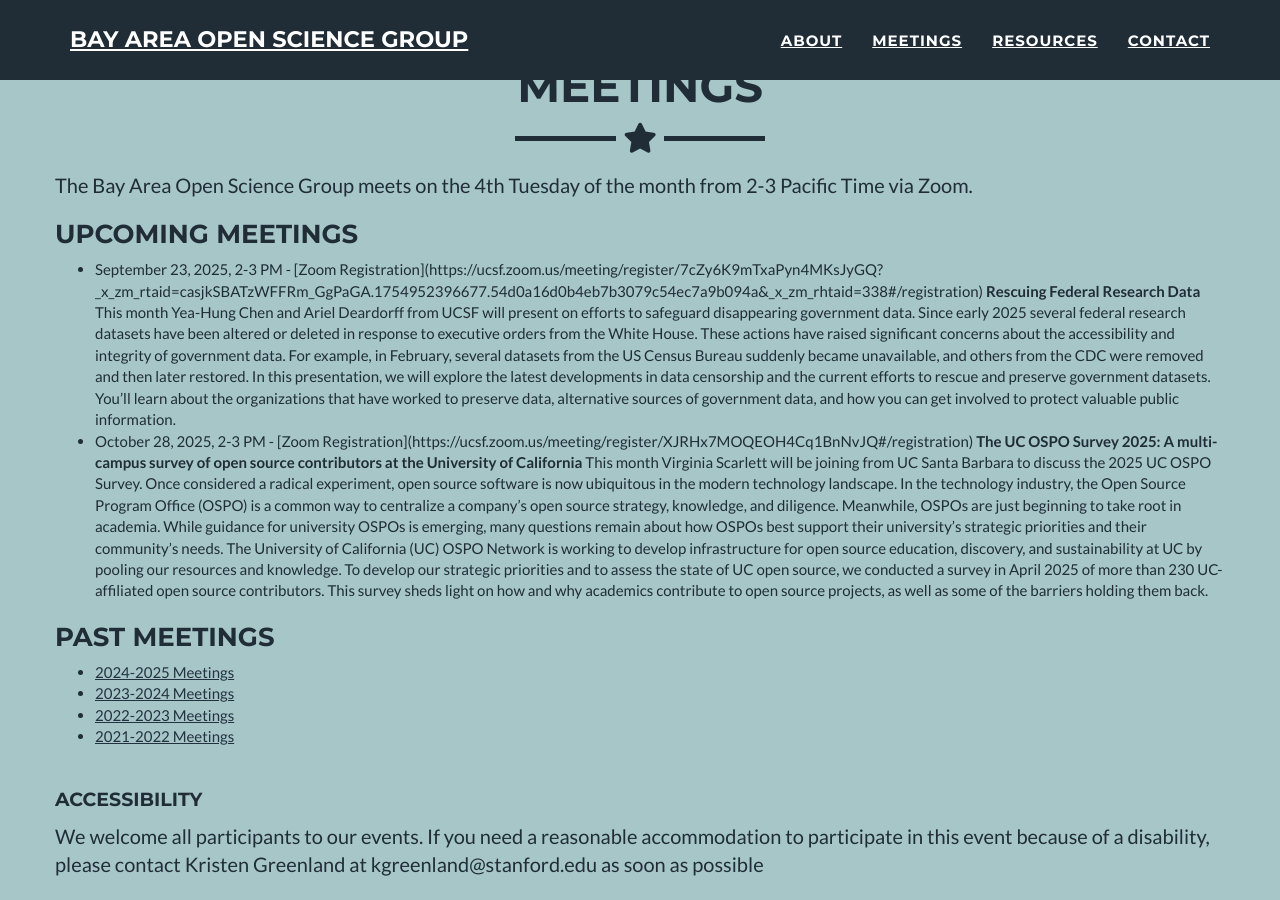
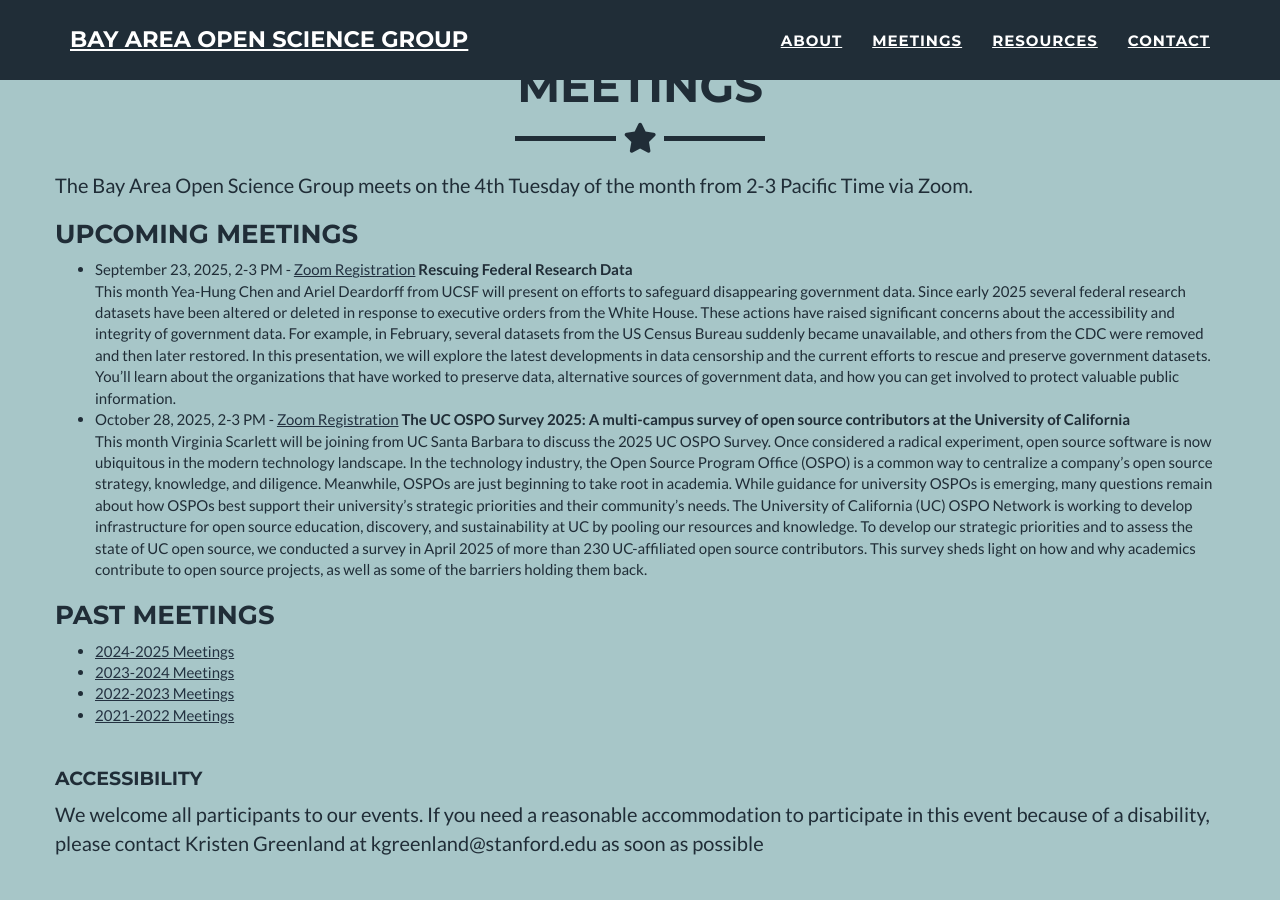
Before and after one commit to BayAreaOpenScienceGroup/BayAreaOpenScienceGroup.github.io, a Jekyll site: the page built from categories/resources/_posts/2014-07-18-Annual-Reflections.markdown, in a window 1280 px wide and 900 px high, scrolled down 1431 px. Built offline with Jekyll 4.4.1, drawn with Linux system fonts in a browser that asks for light colours.

Commit message:
fixing url

```diff
--- a/_includes/meetings.html
+++ b/_includes/meetings.html
@@ -15,13 +15,13 @@
 
         <ul>
           <li>
-          September 23, 2025, 2-3 PM - [Zoom Registration](https://ucsf.zoom.us/meeting/register/7cZy6K9mTxaPyn4MKsJyGQ?_x_zm_rtaid=casjkSBATzWFFRm_GgPaGA.1754952396677.54d0a16d0b4eb7b3079c54ec7a9b094a&_x_zm_rhtaid=338#/registration)
-          <b>Rescuing Federal Research Data</b>
+          September 23, 2025, 2-3 PM - <a href="https://ucsf.zoom.us/meeting/register/7cZy6K9mTxaPyn4MKsJyGQ?_x_zm_rtaid=casjkSBATzWFFRm_GgPaGA.1754952396677.54d0a16d0b4eb7b3079c54ec7a9b094a&_x_zm_rhtaid=338#/registration">Zoom Registration</a>
+          <b>Rescuing Federal Research Data</b><br>
           This month Yea-Hung Chen and Ariel Deardorff from UCSF will present on efforts to safeguard disappearing government data. Since early 2025 several federal research datasets have been altered or deleted in response to executive orders from the White House. These actions have raised significant concerns about the accessibility and integrity of government data. For example, in February, several datasets from the US Census Bureau suddenly became unavailable, and others from the CDC were removed and then later restored. In this presentation, we will explore the latest developments in data censorship and the current efforts to rescue and preserve government datasets. You’ll learn about the organizations that have worked to preserve data, alternative sources of government data, and how you can get involved to protect valuable public information.
           </li>
           <li>
-            October 28, 2025, 2-3 PM - [Zoom Registration](https://ucsf.zoom.us/meeting/register/XJRHx7MOQEOH4Cq1BnNvJQ#/registration)
-            <b>The UC OSPO Survey 2025: A multi-campus survey of open source contributors at the University of California</b>
+            October 28, 2025, 2-3 PM - <a href="https://ucsf.zoom.us/meeting/register/XJRHx7MOQEOH4Cq1BnNvJQ#/registration">Zoom Registration</a>
+            <b>The UC OSPO Survey 2025: A multi-campus survey of open source contributors at the University of California</b><br>
             This month Virginia Scarlett will be joining from UC Santa Barbara to discuss the 2025 UC OSPO Survey. Once considered a radical experiment, open source software is now ubiquitous in the modern technology landscape. In the technology industry, the Open Source Program Office (OSPO) is a common way to centralize a company’s open source strategy, knowledge, and diligence. Meanwhile, OSPOs are just beginning to take root in academia. While guidance for university OSPOs is emerging, many questions remain about how OSPOs best support their university’s strategic priorities and their community’s needs.
 
 The University of California (UC) OSPO Network is working to develop infrastructure for open source education, discovery, and sustainability at UC by pooling our resources and knowledge. To develop our strategic priorities and to assess the state of UC open source, we conducted a survey in April 2025 of more than 230 UC-affiliated open source contributors. This survey sheds light on how and why academics contribute to open source projects, as well as some of the barriers holding them back.
```
